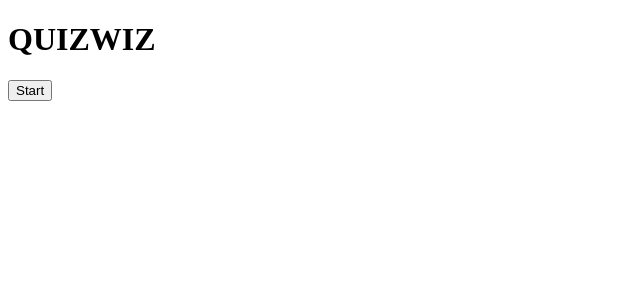
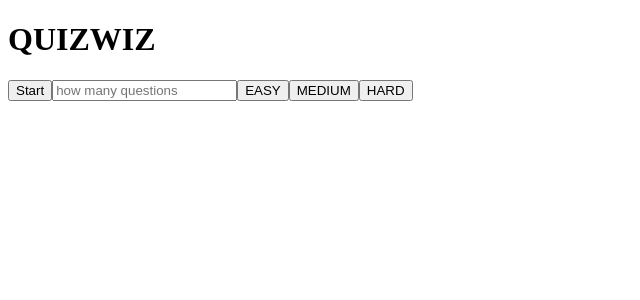
Before and after one commit to lmwaghore/QuizWiz, a React (Create React App) app: page / in a window 1280 px wide. Shown: the top 300 px of the page, without its empty margins (0-640 px from the left). Built offline with nearby package versions, Linux system fonts and the light colour scheme.

Commit message:
added user input total questions

```diff
--- a/src/App.tsx
+++ b/src/App.tsx
@@ -18,15 +18,15 @@ const App = () => {
   const [questionNumber, setQuestionNumber] = useState(1);
   const [score, setScore] = useState(0);
   const [gameOver, setGameOver] = useState(true);
+  const [totalQuestions, setTotalQuestions] = useState(10);
 
   const triviaStarter = async () => {
     //loading the api fetch
     setLoading(true);
     //reset game state
     setGameOver(false);
-
     const newGame = await questionFetcher(
-      TOTAL_QUESTIONS,
+      Number(totalQuestions),
       Difficulty.EASY
     );
     setQuestions(newGame);
@@ -62,22 +62,36 @@ const App = () => {
     }
   }
 
-  console.log({questions});
+  const totalQuestionSetter = (e: any) => {
+    if (!isNaN(Number(e.target.value))) {
+      setTotalQuestions(e.target.value);
+    } else {
+      alert('Please only input numbers!')
+      e.target.value = '';
+    }
+  }
 
   return (
     <div className="App">
       <h1>QUIZWIZ</h1>
       {
         (gameOver || playerAnswers.length === TOTAL_QUESTIONS) &&
-         (<button className="start" onClick={triviaStarter}>
-          Start
-        </button>)
+         (<div>
+          <button className="start" onClick={triviaStarter}>
+            Start
+          </button>
+          <input type="text" id="totalQuestion" placeholder="how many questions" defaultValue="" onChange={totalQuestionSetter}></input>
+          <button value="easy">EASY</button>
+          <button value="medium">MEDIUM</button>
+          <button value="hard">HARD</button>
+          </div>
+          )
       }
       {!gameOver && <p className="score">Your Score: {score}</p>}
       {loading && (<p className="Loading">Loading Questions . . .</p>)}
-      {!loading && !gameOver && playerAnswers.length !== TOTAL_QUESTIONS && <QuestionCard
+      {!loading && !gameOver && TOTAL_QUESTIONS && <QuestionCard
         questionNumber={questionNumber}
-        totalQuestions={TOTAL_QUESTIONS}
+        totalQuestions={totalQuestions}
         question={questions[questionNumber - 1].question}
         answers={questions[questionNumber - 1].answers}
         playerAnswer={playerAnswers ? playerAnswers[questionNumber - 1] : undefined }
--- a/src/components/QuestionCard.tsx
+++ b/src/components/QuestionCard.tsx
@@ -11,7 +11,6 @@ type Props = {
   callback: any;
 }
 const QuestionCard: React.FC<Props> = ({totalQuestions, questionNumber, question, answers, playerAnswer, callback}) => {
-  console.log({playerAnswer});
   return (
   <div>
     <em className="number">Question {questionNumber} of {totalQuestions}</em>
```
